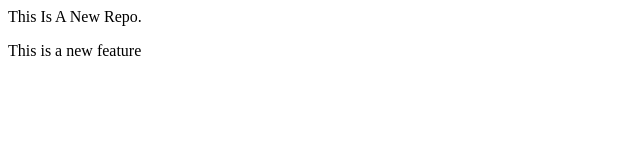
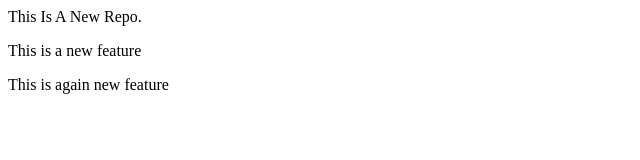
Before and after one commit to Pragrammerz/localrepo, a plain HTML site: page index.html in a window 1280 px wide. Shown: the whole page, without its empty margins (0-640 px from the left). Drawn offline with Linux system fonts and the light colour scheme.

Commit message:
Added New Line

```diff
--- a/index.html
+++ b/index.html
@@ -1,2 +1,3 @@
 <p> This Is A New Repo.</p>
 <p> This is a new feature</p>
+<p> This is again new feature</p>
```
